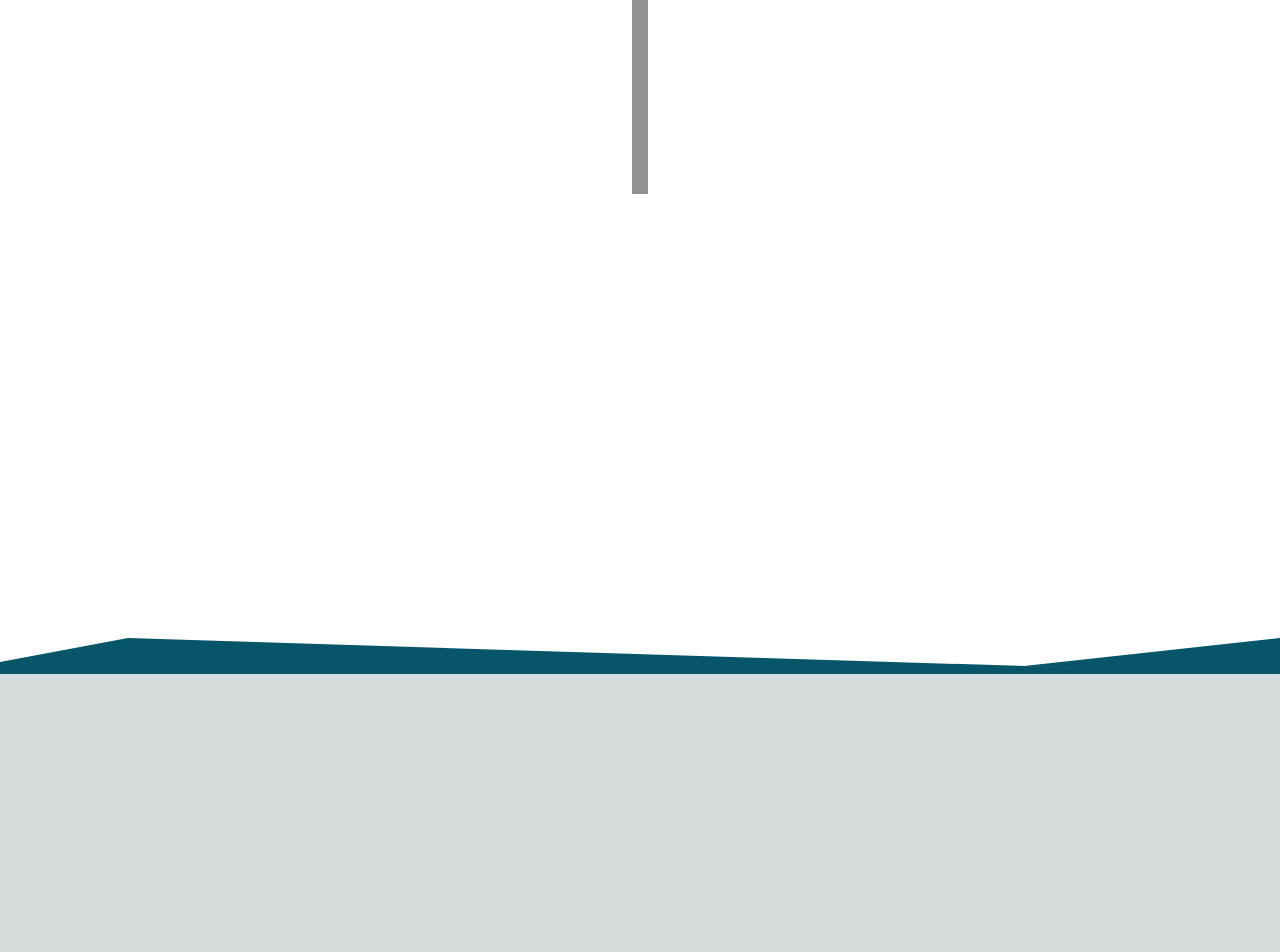
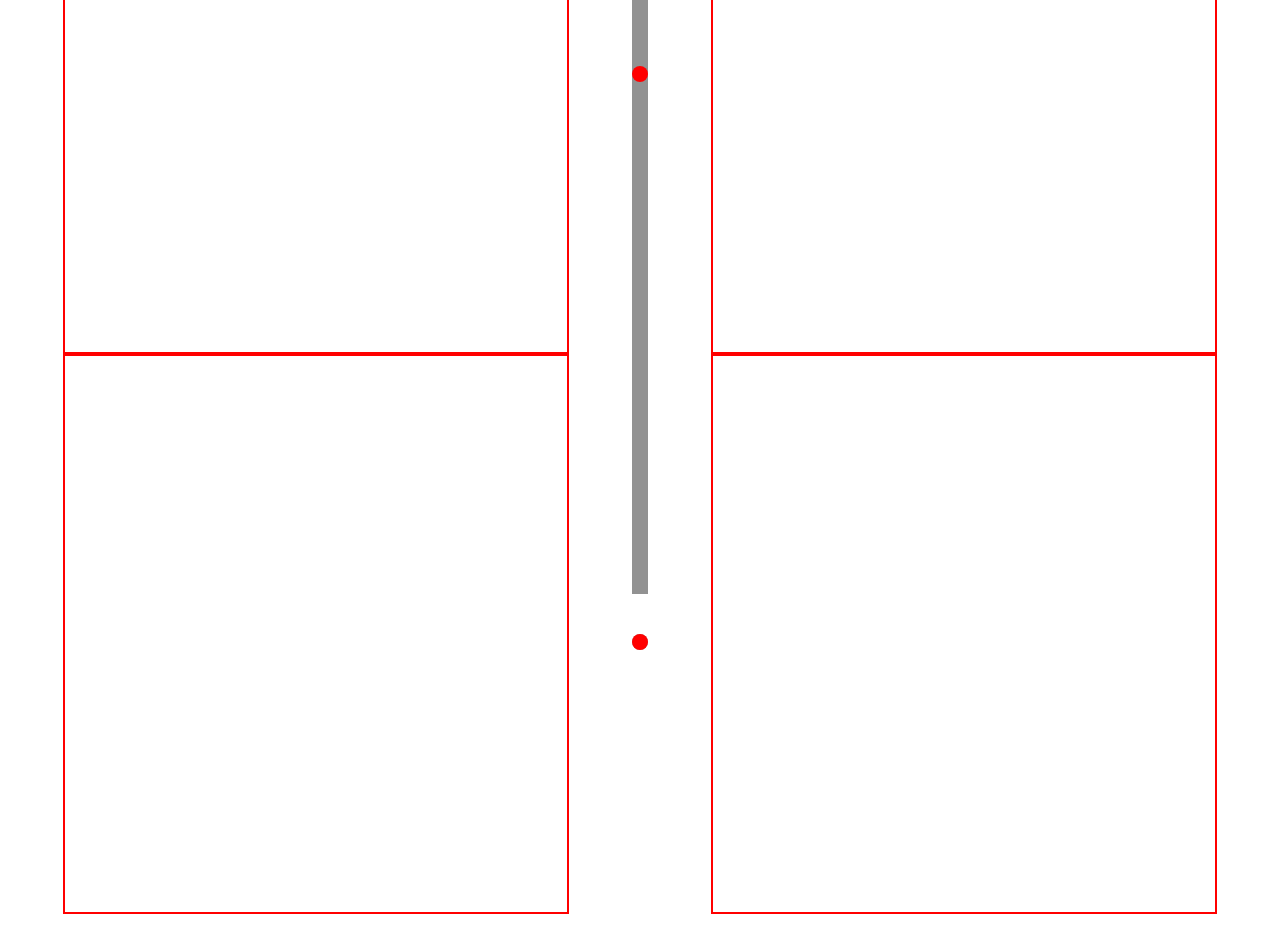
Before and after one commit to erickperejil/Erigo-Pagina-Web, a Next.js app: page /proyectos in a window 1280 px wide. Shown: the part 1726-2678 px from the top of the page. Before the commit the page ends 2400 px from the top, so only its background shows below. Built offline with nearby package versions, Linux system fonts and the light colour scheme.

Commit message:
se me apaga

```diff
--- a/src/app/page.module.css
+++ b/src/app/page.module.css
@@ -881,7 +881,7 @@ left: -18%; */
   background-color: white;
   width: 100%;
   overflow: hidden;
-  height: 300vh;
+  height: 370vh;
 }
 
 .cardIntroduccion2{
@@ -910,7 +910,7 @@ left: -18%; */
   width: 49.4%;
   background-color: white;
   position: absolute;
-  height: 190vh;
+  height: 260vh;
   top: 110vh;
   z-index: 400;
 }
@@ -922,3 +922,39 @@ left: -18%; */
   position: fixed;
   z-index: 100;
 }
+
+.historiaR{
+  border: 2px solid red;
+  height: 70vh;
+  width: 80%;
+}
+
+.proyecto2{
+  display: flex;
+  flex-direction: column;
+  align-items: center;
+  padding: 10vh 0;
+}
+
+.iconosLineaTiempo{
+  width: 7%;
+  height: 46vh;
+  /* border: 2px solid darkred; */
+  background-color: white;
+  position: absolute;
+  top: 110vh;
+  z-index: 400;
+  right: 46.5%;
+  display: flex;
+  flex-direction: column-reverse;
+  align-items: center;
+
+}
+
+.iconoTiempo{
+  height: 12vh;
+  width: 100%;
+  display: flex;
+  justify-content: center;
+  align-items: center;
+}
--- a/src/app/proyectos/page.tsx
+++ b/src/app/proyectos/page.tsx
@@ -2,7 +2,7 @@ import styles from "../page.module.css";
 import Image from "next/image";
 import { FontAwesomeIcon } from '@fortawesome/react-fontawesome';
 import { faWhatsapp, faInstagram, faFacebookSquare } from '@fortawesome/free-brands-svg-icons';
-import { faEnvelope,faLocationDot,faChevronLeft, faChevronRight,faHelmetSafety, faCompassDrafting,faClipboardCheck, faPersonChalkboard } from '@fortawesome/free-solid-svg-icons';
+import { faCircle } from '@fortawesome/free-solid-svg-icons';
 
 export default function proyectos() {
 
@@ -62,9 +62,51 @@ export default function proyectos() {
                 </div>
                 <section className={styles.LineaTiempo2}>
                 </section>
-                <div className={styles.proyecto2}></div>
-                <div className={styles.proyecto2} style={{right:'0'}}></div>
-                <div className={styles.mainFooter} style={{bottom:'-200%', position: 'absolute', zIndex:'1000', height:'5%'}}></div>
+                <div className={styles.proyecto2}>
+                    <div className={styles.historiaR}></div>
+                    <div className={styles.historiaR}></div>
+                    <div className={styles.historiaR}></div>
+                </div>
+
+                <div className={styles.proyecto2} style={{right:'0'}}>
+                    <div className={styles.historiaR}></div>
+                    <div className={styles.historiaR}></div>
+                    <div className={styles.historiaR}></div>
+                </div>
+
+                <div className={styles.iconosLineaTiempo}>
+                    <div className={styles.iconoTiempo}>
+                    <FontAwesomeIcon icon={faCircle} style={{color: "#969696",}} />
+                    </div>
+                    <div className={styles.iconoTiempo} style={{position: 'absolute',width: '80%'}}>
+                    <FontAwesomeIcon icon={faCircle} style={{color: "red",}} />
+                    </div>
+
+                </div>
+
+
+                <div className={styles.iconosLineaTiempo} style={{top: '185vh', backgroundColor: 'transparent'}}>
+                    <div className={styles.iconoTiempo}>
+                    <FontAwesomeIcon icon={faCircle} style={{color: "#969696",}} />
+                    </div>
+                    <div className={styles.iconoTiempo} style={{position: 'absolute',width: '80%'}}>
+                    <FontAwesomeIcon icon={faCircle} style={{color: "red",}} />
+                    </div>
+
+                </div>
+
+
+                <div className={styles.iconosLineaTiempo} style={{    top: '290vh',backgroundColor: 'white',flexDirection: 'column',}}>
+                    <div className={styles.iconoTiempo}>
+                    <FontAwesomeIcon icon={faCircle} style={{color: "#969696",}} />
+                    </div>
+                    <div className={styles.iconoTiempo} style={{position: 'absolute',width: '80%'}}>
+                    <FontAwesomeIcon icon={faCircle} style={{color: "red",}} />
+                    </div>
+
+                </div>
+
+                <div className={styles.mainFooter} style={{bottom:'-271%', position: 'absolute', zIndex:'1000', height:'5%'}}></div>
         </main>
     )
 };
```
